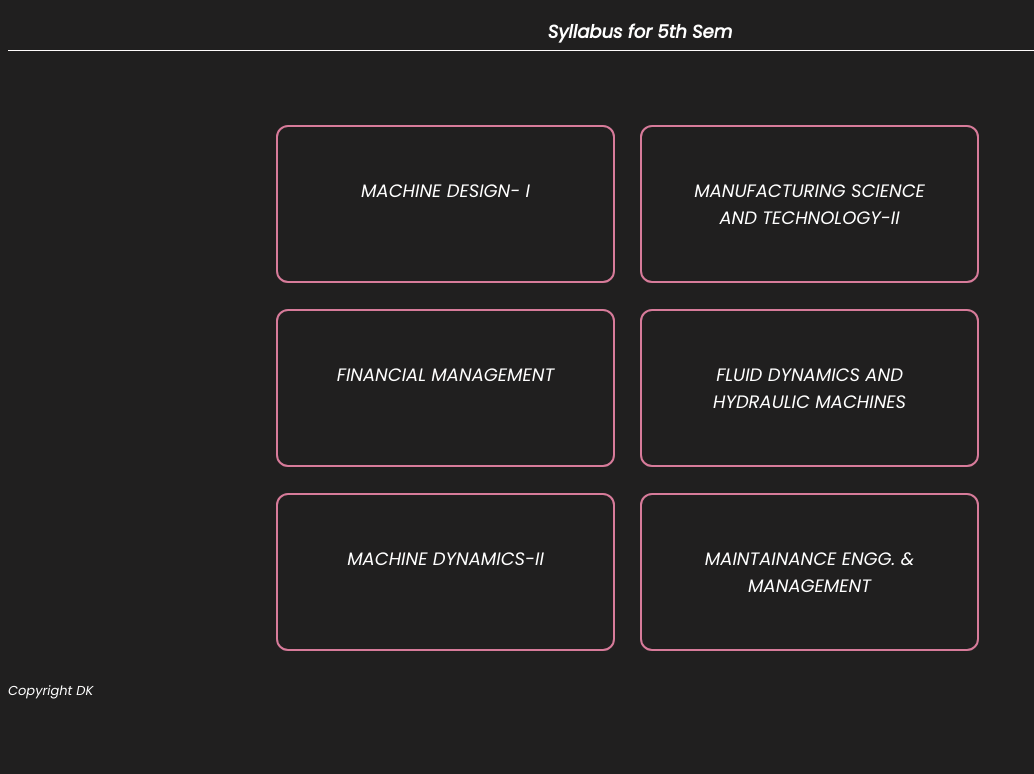
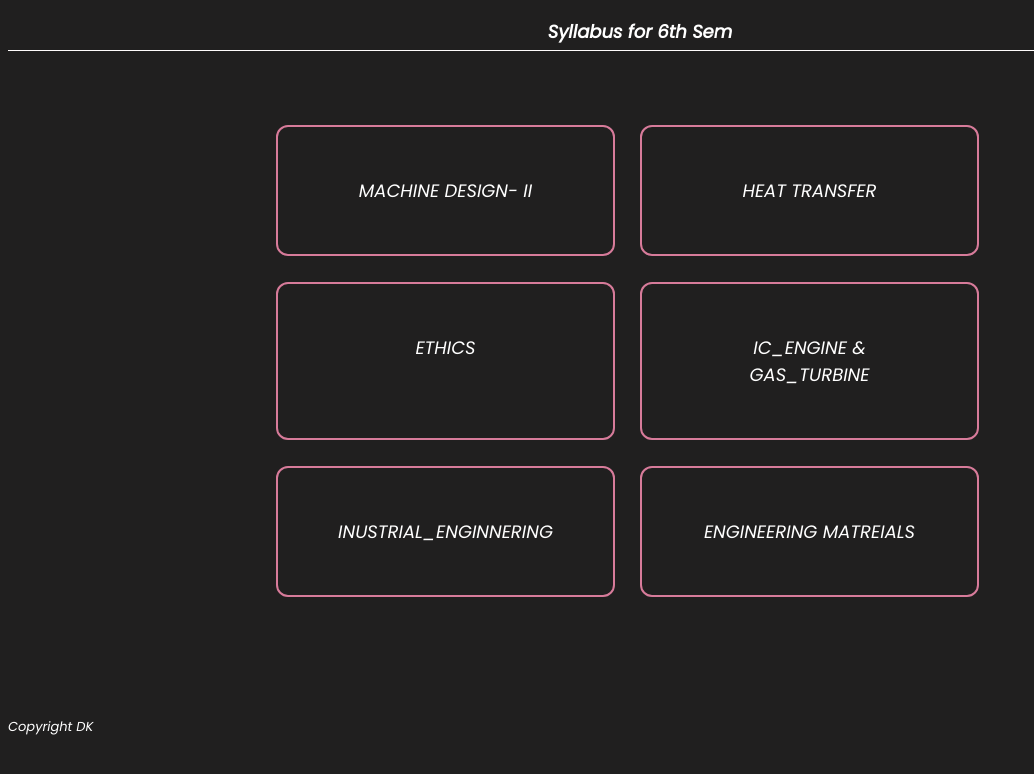
Before and after one commit to Dibyanshu502/Syllabus, a plain HTML site: page index.html in a window 1280 px wide. Shown: the whole page, without its empty margins (0-1034 px from the left). Drawn offline with nearby package versions, Linux system fonts and the light colour scheme.

Commit message:
Update index.html

```diff
--- a/index.html
+++ b/index.html
@@ -59,6 +59,7 @@
         }
 
         footer{
+            padding-top:90px;
             font-size: small;
         }
 
@@ -66,15 +67,15 @@
     </style>
 </head>
 <body>
-    <h3>Syllabus for 5th Sem</h3>
+    <h3>Syllabus for 6th Sem</h3>
     <div class="sub">
         <ul>
-            <li><a href="md1.png">MACHINE DESIGN- I</a></li>
-            <li><a href="mst-2.png">MANUFACTURING SCIENCE AND TECHNOLOGY-II</a></li>
-            <li><a href="Fm.png">FINANCIAL MANAGEMENT</a></li>
-            <li><a href="fdhm.png">FLUID DYNAMICS AND HYDRAULIC MACHINES</a></li>
-            <li><a href="mdy-2.png">MACHINE DYNAMICS-II</a></li>
-            <li><a href="mem.png">MAINTAINANCE ENGG. & MANAGEMENT</a></li>
+            <li><a href="Machine Design-2.png">MACHINE DESIGN- II</a></li>
+            <li><a href="Heat _Transfer.png">HEAT TRANSFER</a></li>
+            <li><a href="fun.png">ETHICS</a></li>
+            <li><a href="IC_Engine&Gas_Turbine.png"">IC_ENGINE & GAS_TURBINE</a></li>
+            <li><a href="Industrial_engg.png">INUSTRIAL_ENGINNERING</a></li>
+            <li><a href="MME.jpg">ENGINEERING MATREIALS</a></li>
         </ul>
     </div>
 </body>
```
